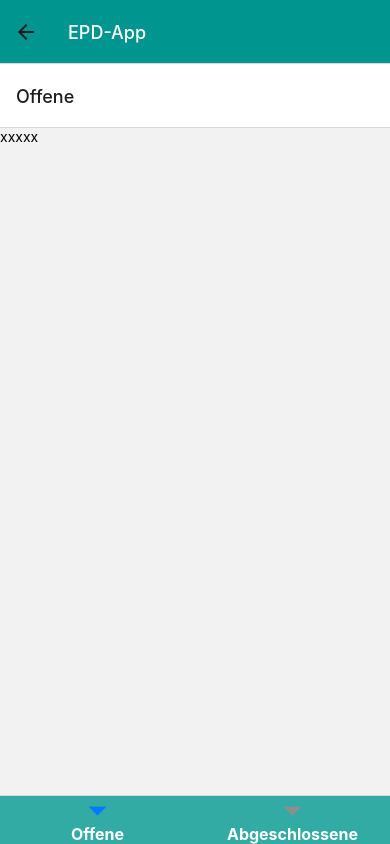
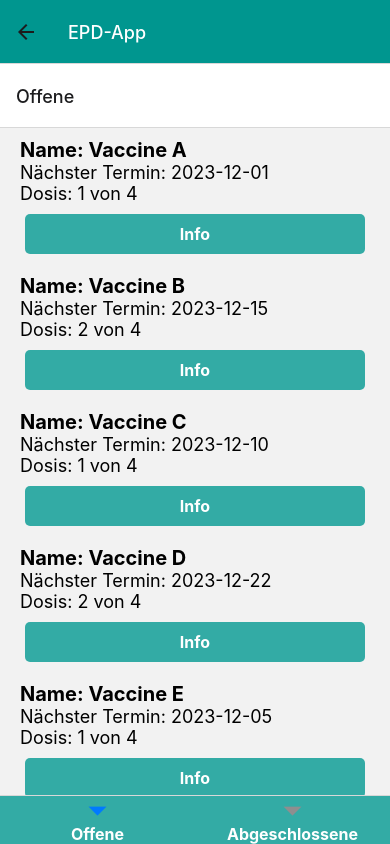
Before and after one commit to vuont1/epd-app, a React Native app: screen /Vaccination in a window 390 px wide. Built offline with nearby package versions, Linux system fonts and the light colour scheme.

Commit message:
Vaccination with dummy data are added

```diff
--- a/components/vaccination/OffeneScreen.js
+++ b/components/vaccination/OffeneScreen.js
@@ -1,12 +1,40 @@
 import React from 'react';
-import { View, Text } from 'react-native';
+import { View, Text, FlatList, TouchableOpacity } from 'react-native';
+
+import styles from '../Styles';
+import vaccinationData from '../../data/VaccinationData';
 
 const OffeneScreen = () => {
+  const renderItem = ({ item }) => (
+    <View style={{ marginVertical: 10, paddingHorizontal: 20 }}>
+      <Text style={styles.medicationName}>Name: {item.name}</Text>
+      <Text style={styles.largeText}>Nächster Termin: {item.nextAppointment}</Text>
+      <Text style={styles.largeText}>Dosis: {item.currentDose} von {item.totalDoses}</Text>
+
+      <View style={styles.buttonContainer}>
+        <TouchableOpacity
+          style={[styles.button, styles.reminderButton]}
+          onPress={() => handleInfoPress(item)}>
+          <Text style={styles.buttonText}>Info</Text>
+        </TouchableOpacity>
+      </View>
+    </View>
+  );
+
+  const handleInfoPress = (item) => {
+    // Handle the press on the info button (e.g., show more information)
+    console.log('Info button pressed for', item.name, 'Info:', item.info);
+  };
+
   return (
     <View>
-      <Text>xxxxx</Text>
+      <FlatList
+        data={vaccinationData}
+        renderItem={renderItem}
+        keyExtractor={(item) => item.id}
+      />
     </View>
   );
 };
-  //  <Image source={{ uri: item.image }} style={styles.medicationImage} />
+
 export default OffeneScreen;
--- a/data/MedicationsData.js
+++ b/data/MedicationsData.js
@@ -16,9 +16,11 @@ const medicationsData = [
       name: 'Dafalgan 2',
       dosage: '1 pill',
       number: '30',
-      description: 'This is some additional information for the medication.',
+      description: 'Dafalgan is a brand name for a medication that contains the active ingredient paracetamol, also known as acetaminophen. Paracetamol is a widely used analgesic (pain reliever) and antipyretic (fever reducer). It is commonly prescribed to alleviate mild to moderate pain and reduce fever.',
     },
     // Add more dummy data as needed
   ];
 
+// <Image source={{ uri: item.image }} style={styles.medicationImage} /> (ID 2)
+
   export default medicationsData;
--- /dev/null
+++ b/data/VaccinationData.js
@@ -0,0 +1,10 @@
+const vaccinationData = [
+  { id: '1', name: 'Vaccine A', nextAppointment: '2023-12-01', currentDose: 1, totalDoses: 4, info: 'Additional information about Vaccine A' },
+  { id: '2', name: 'Vaccine B', nextAppointment: '2023-12-15', currentDose: 2, totalDoses: 4, info: 'Additional information about Vaccine B' },
+  { id: '3', name: 'Vaccine C', nextAppointment: '2023-12-10', currentDose: 1, totalDoses: 4, info: 'Additional information about Vaccine C' },
+  { id: '4', name: 'Vaccine D', nextAppointment: '2023-12-22', currentDose: 2, totalDoses: 4, info: 'Additional information about Vaccine D' },
+  { id: '5', name: 'Vaccine E', nextAppointment: '2023-12-05', currentDose: 1, totalDoses: 4, info: 'Additional information about Vaccine E' },
+  { id: '6', name: 'Vaccine F', nextAppointment: '2023-12-18', currentDose: 2, totalDoses: 4, info: 'Additional information about Vaccine F' },
+];
+
+export default vaccinationData
```
